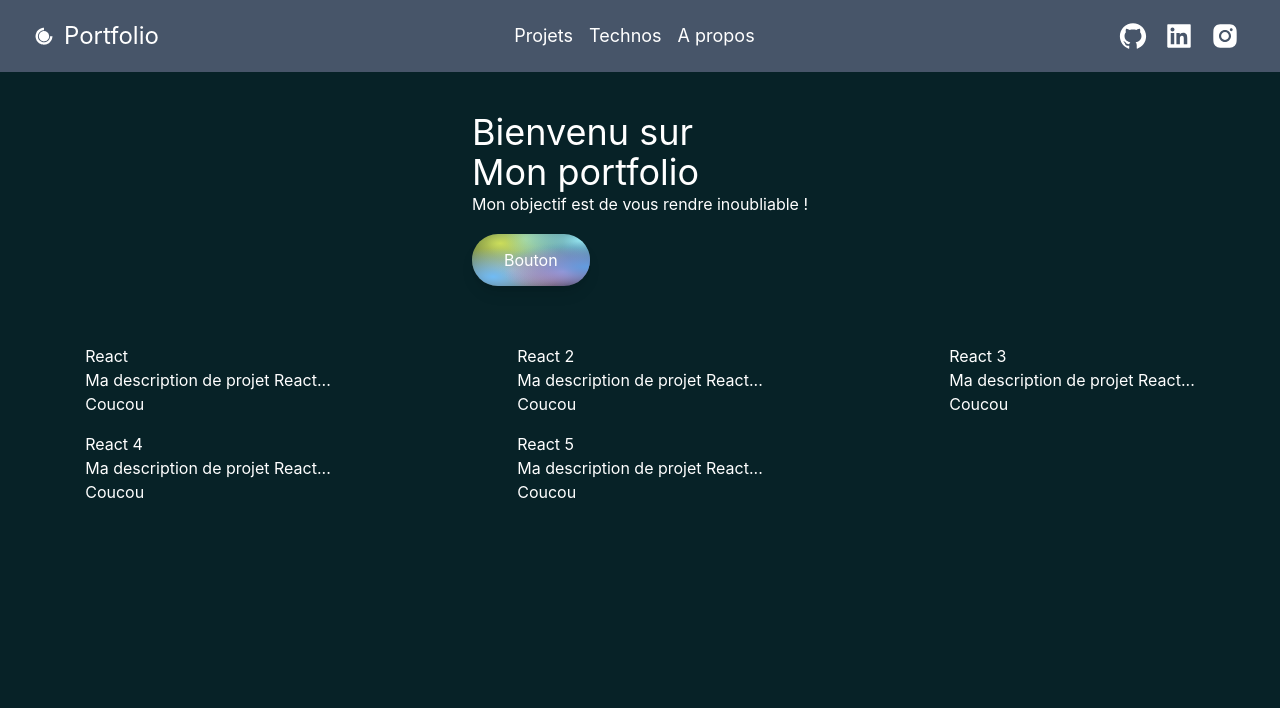
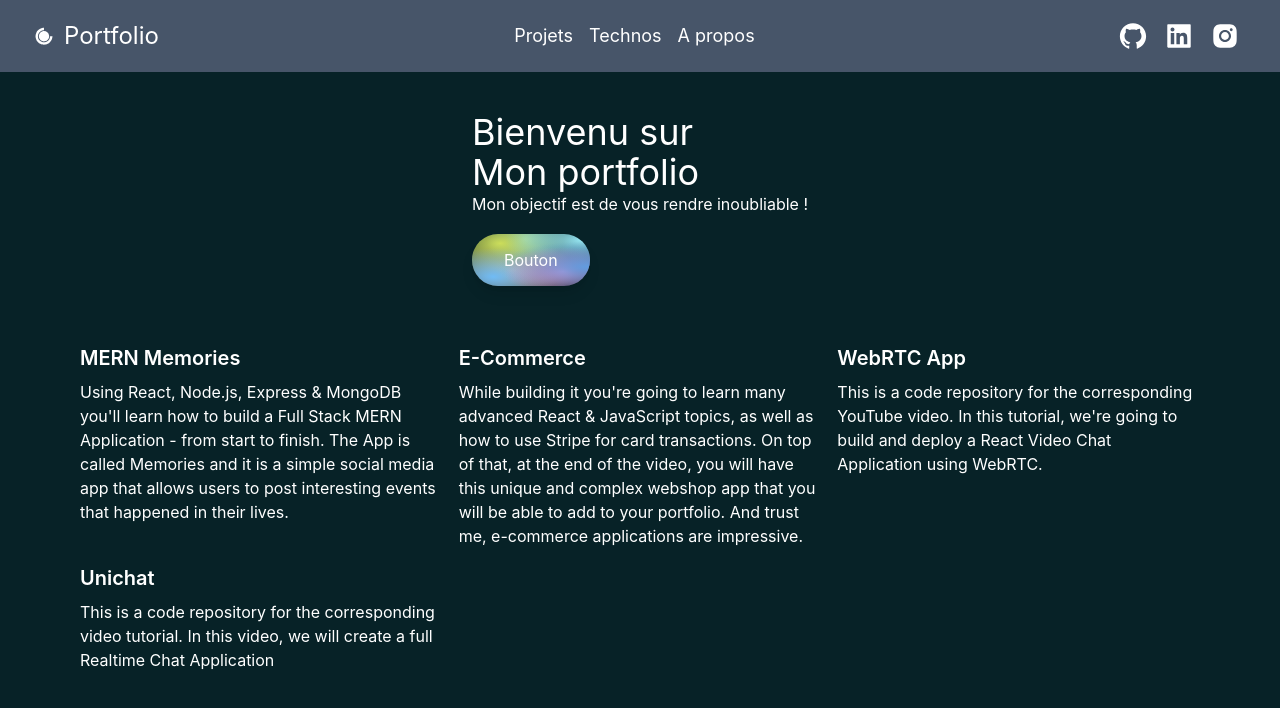
Before and after one commit to AurelTBE/portfolio, a Next.js app: page / in a window 1280 px wide. Shown: the top 708 px of the page. Built offline with nearby package versions, Linux system fonts and the light colour scheme.

Commit message:
Projects WIP0.2

```diff
--- a/components/Projects.tsx
+++ b/components/Projects.tsx
@@ -7,17 +7,16 @@ interface Props {
 
 const Projects = (props: Props) => {
     return (
-        <section id="projets">
-            <div className="text-white grid grid-cols-3 gap-4">
+        <section id="projets" className="mx-10 lg:mx-20">
+            <div className="text-white grid grid-cols-1 sm:grid-cols-2 lg:grid-cols-3 gap-4">
                 {projects.map(project => (
-                    <div className="grid items-center justify-center">
-                        <h2>
+                    <div className="">
+                        <h2 className='mb-2 font-semibold text-xl'>
                             {project.title}
                         </h2>
                         <div>
                             {project.description}
                         </div>
-                        Coucou
                     </div>
                 ))}
             </div>
--- a/constants/projects.tsx
+++ b/constants/projects.tsx
@@ -1,22 +1,46 @@
 export const projects = [
     {
-        title: "React",
-        description: "Ma description de projet React..."
+        title: 'MERN Memories',
+        description: "Using React, Node.js, Express & MongoDB you'll learn how to build a Full Stack MERN Application - from start to finish. The App is called Memories and it is a simple social media app that allows users to post interesting events that happened in their lives.",
+          image: '/images/1.png',
+          tags: ['Mongo', 'Express', 'React', 'Node'],
+        source: 'https://google.com',
+        visit: 'https://google.com',
+        id: 0,
       },
       {
-        title: "React 2",
-        description: "Ma description de projet React..."
+        title: 'E-Commerce',
+        description:"While building it you're going to learn many advanced React & JavaScript topics, as well as how to use Stripe for card transactions. On top of that, at the end of the video, you will have this unique and complex webshop app that you will be able to add to your portfolio. And trust me, e-commerce applications are impressive.",
+        image: '/images/2.png',
+        tags: ['React', 'JavaScript'],
+        source: 'https://google.com',
+        visit: 'https://google.com',
+        id: 1,
       },
       {
-        title: "React 3",
-        description: "Ma description de projet React..."
+        title: 'WebRTC App',
+        description: "This is a code repository for the corresponding YouTube video. In this tutorial, we're going to build and deploy a React Video Chat Application using WebRTC.",
+          image: '/images/3.jpg',
+          tags: ['React', 'WebRTC'],
+        source: 'https://google.com',
+        visit: 'https://google.com',
+        id: 2,
       },
       {
-        title: "React 4",
-        description: "Ma description de projet React..."
-    },
-    {
-        title: "React 5",
-        description: "Ma description de projet React..."
+        title: 'Unichat',
+        description: "This is a code repository for the corresponding video tutorial. In this video, we will create a full Realtime Chat Application",
+        image: '/images/4.jpg',
+        tags: ['React', 'ChatEngine', 'Firebase'],
+        source: 'https://google.com',
+        visit: 'https://google.com',
+        id: 3,
       },
 ]
+
+export const TimeLineData = [
+    { year: 2017, text: 'Started my journey', },
+    { year: 2018, text: 'Worked as a freelance developer', },
+    { year: 2019, text: 'Founded JavaScript Mastery', },
+    { year: 2020, text: 'Shared my projects with the world', },
+    { year: 2021, text: 'Started my own platform', },
+  ];
```
Lines whose indentation alone changed are shown as unchanged.
